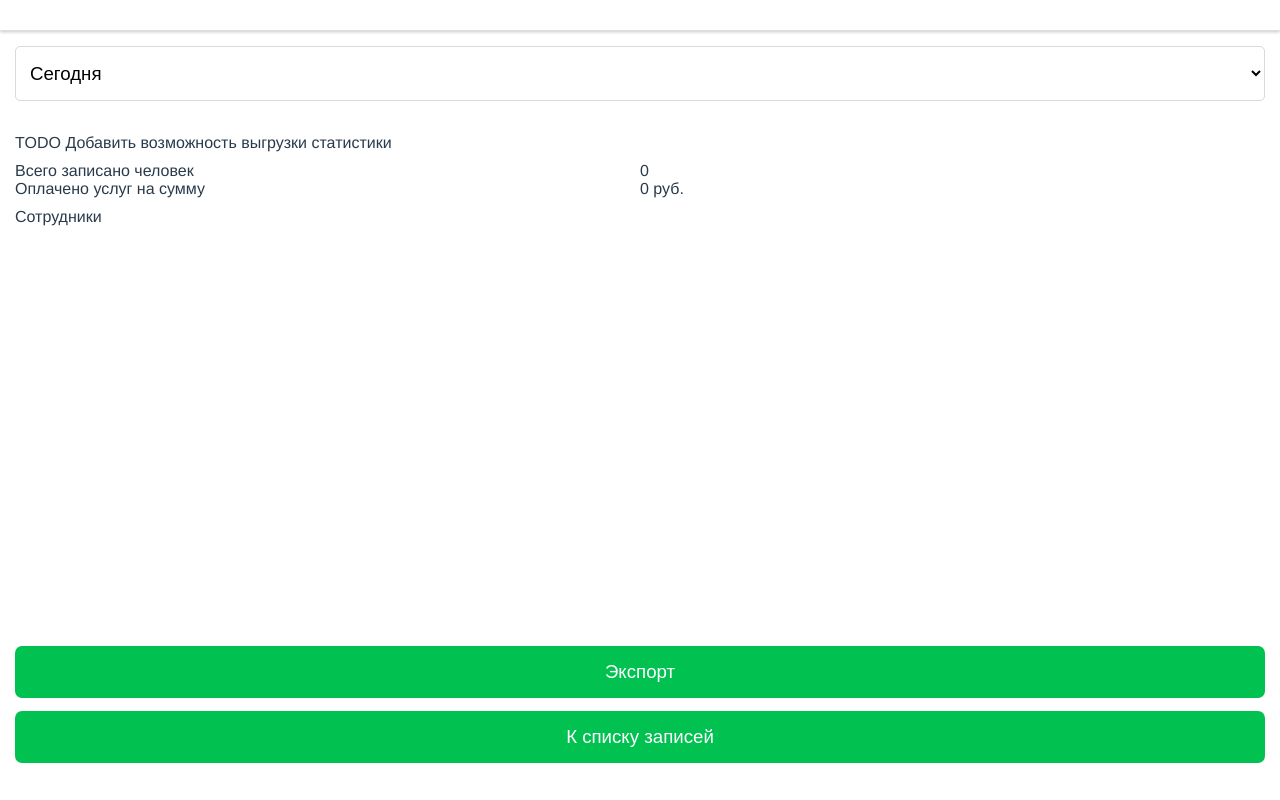
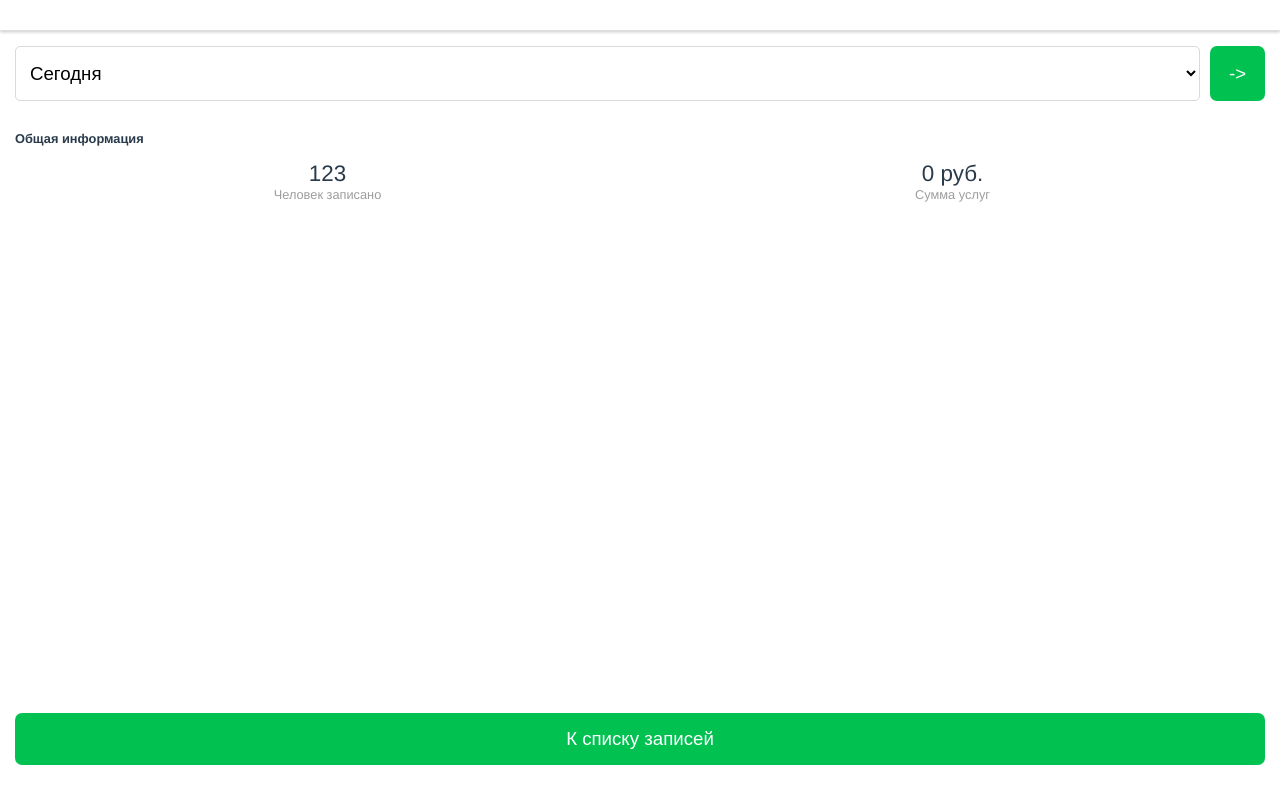
Before and after one commit to larship/beautyshop-admin, a Vue app: page /#/statistics in a window 1280 px wide. Built offline with nearby package versions, Linux system fonts and the light colour scheme.

Commit message:
Изменить дизайн страницы статистики

```diff
--- a/src/assets/styles/screens/statistics.less
+++ b/src/assets/styles/screens/statistics.less
@@ -6,37 +6,44 @@
   grid-row-gap: 15px;
   height: calc(100vh - @headerHeight - @pageMargin * 2);
 
-  select {
-    width: 100%;
-    padding: 10px;
-  }
+  .statistics-control {
+    display: grid;
+    grid-template-columns: 1fr 55px;
+    grid-column-gap: 10px;
 
-  .info-common {
-
-  }
-
-  .info-map {
-    width: 100%;
-    height: 400px;
-    border: 1px solid #dddddd;
-    margin-top: 10px;
+    select {
+      width: 100%;
+      padding: 10px;
+    }
   }
 
   .info-statistics {
-    &--summary {
-      margin-top: 10px;
+    &--block {
       display: grid;
       grid-template-columns: 1fr 1fr;
+
+      &-element {
+        > span {
+          display: block;
+          text-align: center;
+
+          &:nth-child(1) {
+            font-size: 1.4em;
+          }
+
+          &:nth-child(2) {
+            color: #9d9d9d;
+            font-size: 0.8em;
+          }
+        }
+      }
     }
 
-    &--workers-title {
-      margin-top: 10px;
-      margin-bottom: 10px;
-    }
-
-    &--worker-block {
-      border-top: 1px solid #d7d7d7;
-      padding: 15px 0px;
+    &--title {
+      margin-top: 15px;
+      margin-bottom: 15px;
+      font-size: 0.8em;
+      font-weight: bold;
     }
   }
 
--- a/src/components/Statistics.vue
+++ b/src/components/Statistics.vue
@@ -1,5 +1,6 @@
 <template>
   <div class="statistics-screen">
+    <div class="statistics-control">
       <select>
         <option>Сегодня</option>
         <option>Вчера</option>
@@ -7,23 +8,33 @@
         <option>Месяц</option>
         <option>Всего</option>
       </select>
+      <button @click="exportData()">-></button>
+    </div>
     <div class="info-statistics">
-      <br>TODO Добавить возможность выгрузки статистики
-      <div class="info-statistics--summary">
-        <span>Всего записано человек</span><span>0</span>
-        <span>Оплачено услуг на сумму</span><span>0 руб.</span>
+      <div class="info-statistics--title">Общая информация</div>
+      <div class="info-statistics--block">
+        <div class="info-statistics--block-element">
+          <span>123</span>
+          <span>Человек записано</span>
         </div>
-      <div class="info-statistics--workers-title">Сотрудники</div>
+        <div class="info-statistics--block-element">
+          <span>0 руб.</span>
+          <span>Сумма услуг</span>
+        </div>
+      </div>
       <div v-for="worker in beautyshop?.workers" v-bind:key="worker.uuid" class="info-statistics--worker-block">
-        <div>{{ worker.fullName }}</div>
+        <div class="info-statistics--title">{{ worker.fullName }}</div>
         <div class="info-statistics--block">
-          <span>Записано человек</span><span>0</span>
-          <span>Оплачено услуг на сумму</span><span>0 руб.</span>
+          <div class="info-statistics--block-element">
+            <span>123</span>
+            <span>Человек записано</span>
+          </div>
+          <div class="info-statistics--block-element">
+            <span>0 руб.</span>
+            <span>Сумма услуг</span>
           </div>
         </div>
       </div>
-    <div class="buttons-container buttons-container__single">
-      <button @click="goToList()">Экспорт</button>
     </div>
     <div class="buttons-container buttons-container__single">
       <button @click="goToList()">К списку записей</button>
@@ -44,12 +55,16 @@ export default defineComponent({
       return store.getters.getCurrentBeautyshop();
     });
     const goToList = () => {
-      router.push({name: 'CheckInList'/*, params: {uuid: '73b00c6d-a503-46b2-ae50-2bf609a82973'}*/});
+      router.push({name: 'CheckInList'});
     };
+    const exportData = () => {
+      console.log('Добавить экспортирование данных');
+    }
 
     return {
       beautyshop,
-      goToList
+      goToList,
+      exportData
     }
   }
 })
```
Lines whose indentation alone changed are shown as unchanged.
